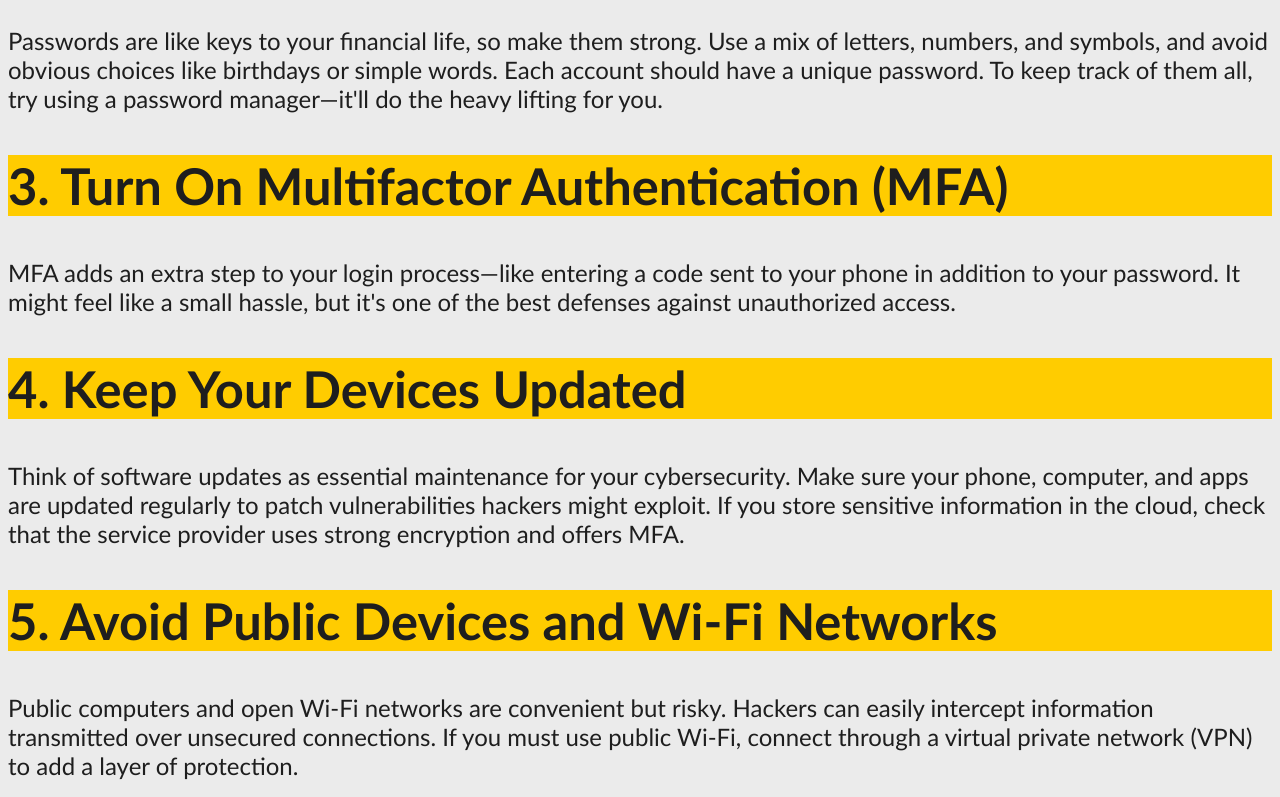
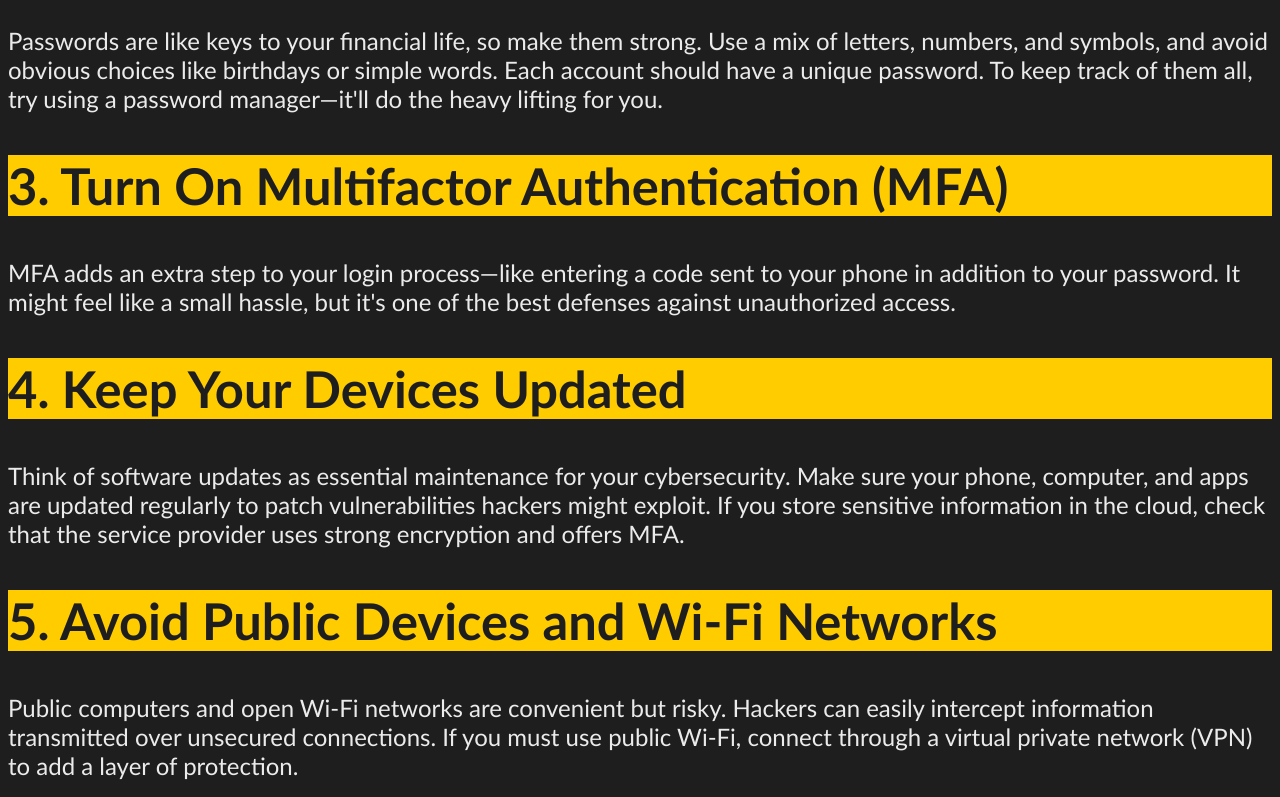
Before and after one commit to Lachu2005/CommbankForage, a plain HTML site: page index.html in a window 1280 px wide. Shown: the part 592-1389 px from the top of the page. Drawn offline with Linux system fonts and the light colour scheme.

Commit message:
Task 3: added changes to index.css file
- Changed font-color to still match the commonwealth bank website guidelines but look a little prettier

```diff
--- a/index.css
+++ b/index.css
@@ -29,9 +29,11 @@
 
     font-size: 18pt;
 
+    color: #EBEBEB;
+
     }
 
     body {
 
-        background-color:#EBEBEB;
+        background-color:#1E1E1E;
     }
```
